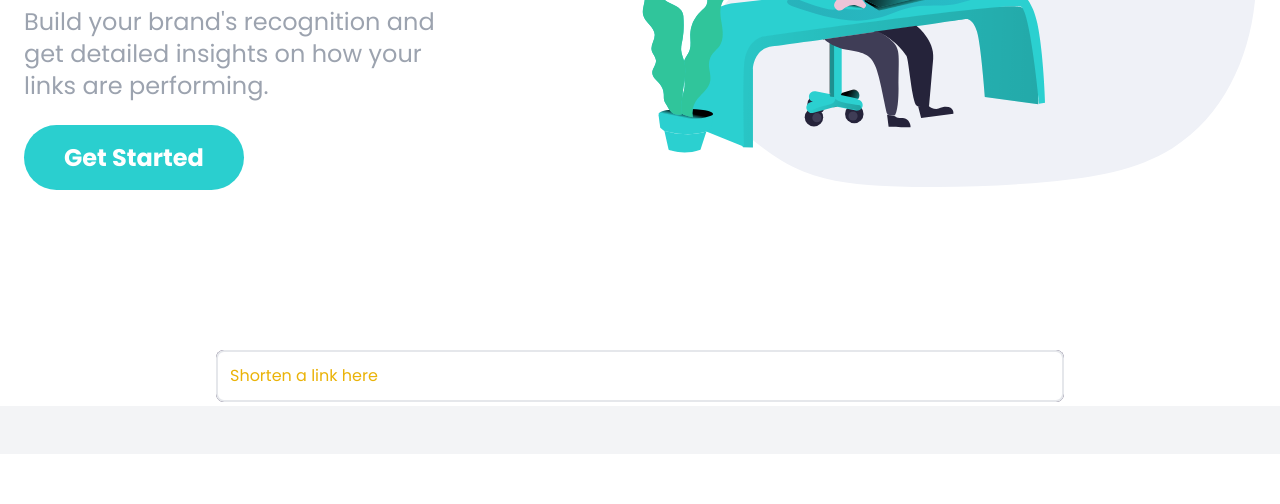
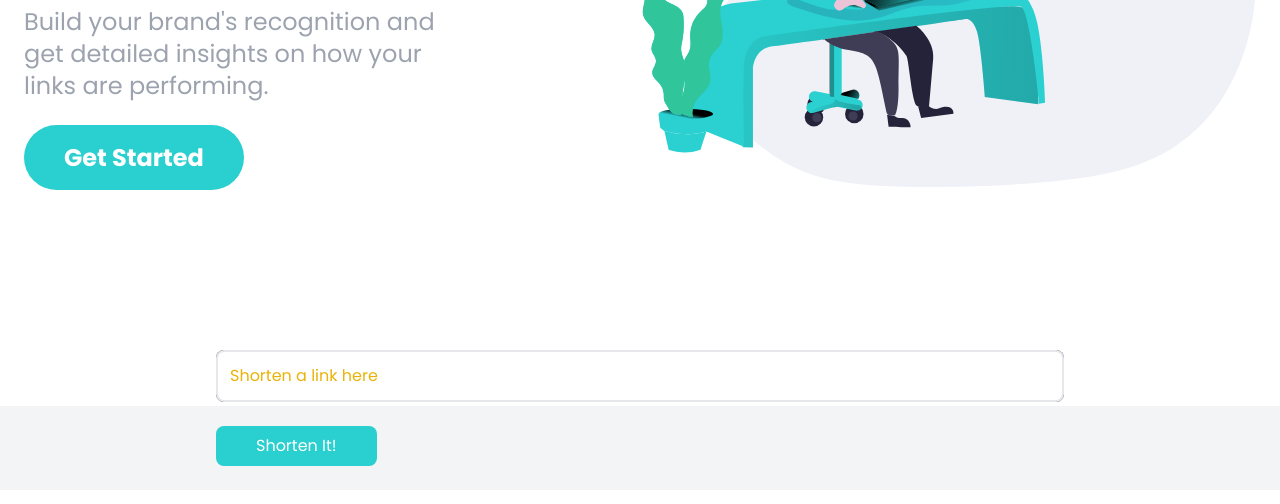
Before and after one commit to behrouz2115/shortly, a website: page src/index.html in a window 1280 px wide. Shown: the part 290-794 px from the top of the page. Drawn offline with Linux system fonts and the light colour scheme.

Commit message:
shoten btn

```diff
--- a/src/index.html
+++ b/src/index.html
@@ -70,6 +70,10 @@
             <form id="link-form" class="relative flex flex-col w-full  -mt-20 space-y-4 bg-darkViolet rounded-lg md:flex-row md:space-y-0 md:space-x-3">
                 <input type="text" placeholder="Shorten a link here" id="link-input" class="flex-1 p-3 border-2 rounded-lg placeholder-yellow-500 focus:outline-none">
             </form>
+            <button class="bg-cyan text-white px-10 py-3 rounded-lg hover:bg-cyanLight focus:outline-none md:py-2">
+                Shorten It!
+            </button>
+            <!-- error message -->
         </div>
     </section>
 </body>
```
Also changed, not shown: dist/output.css.
